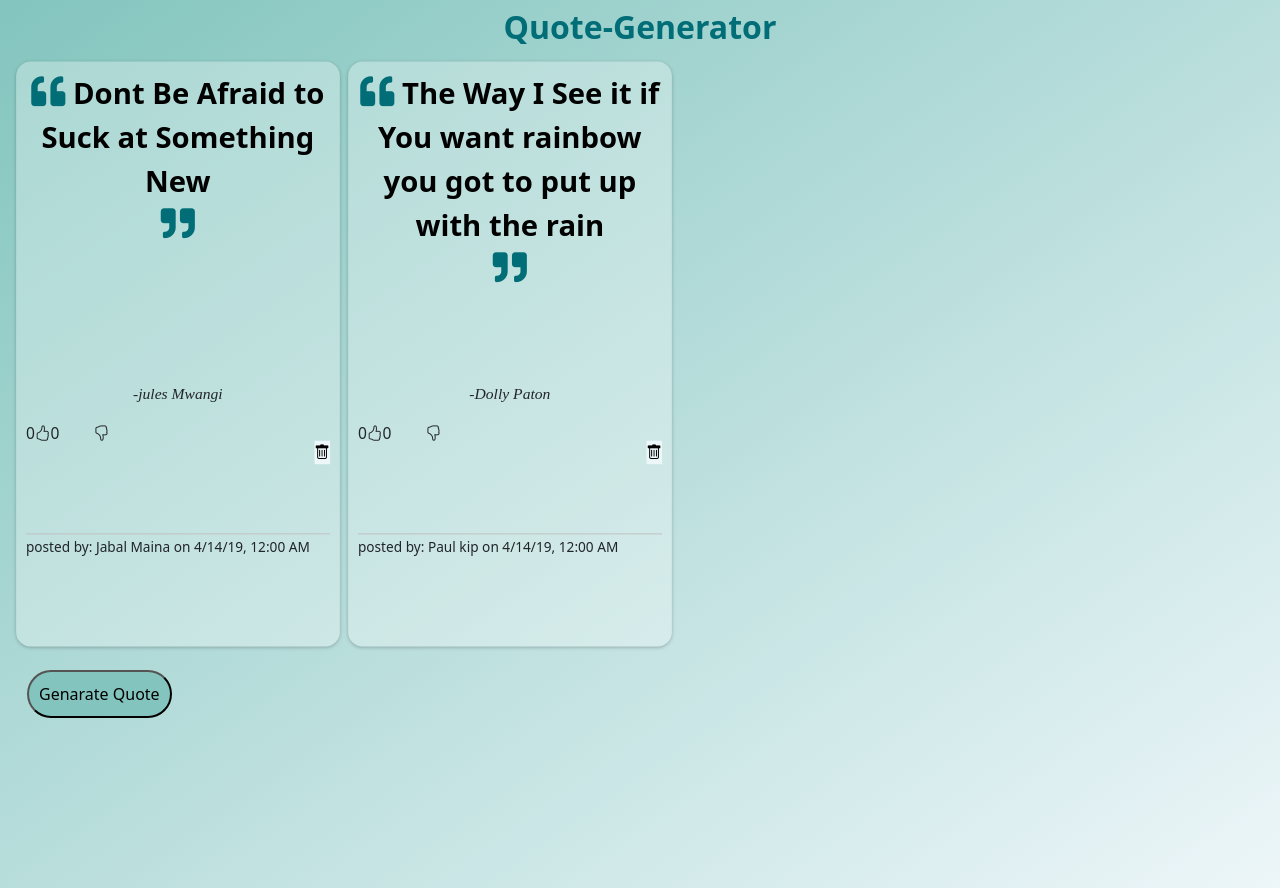
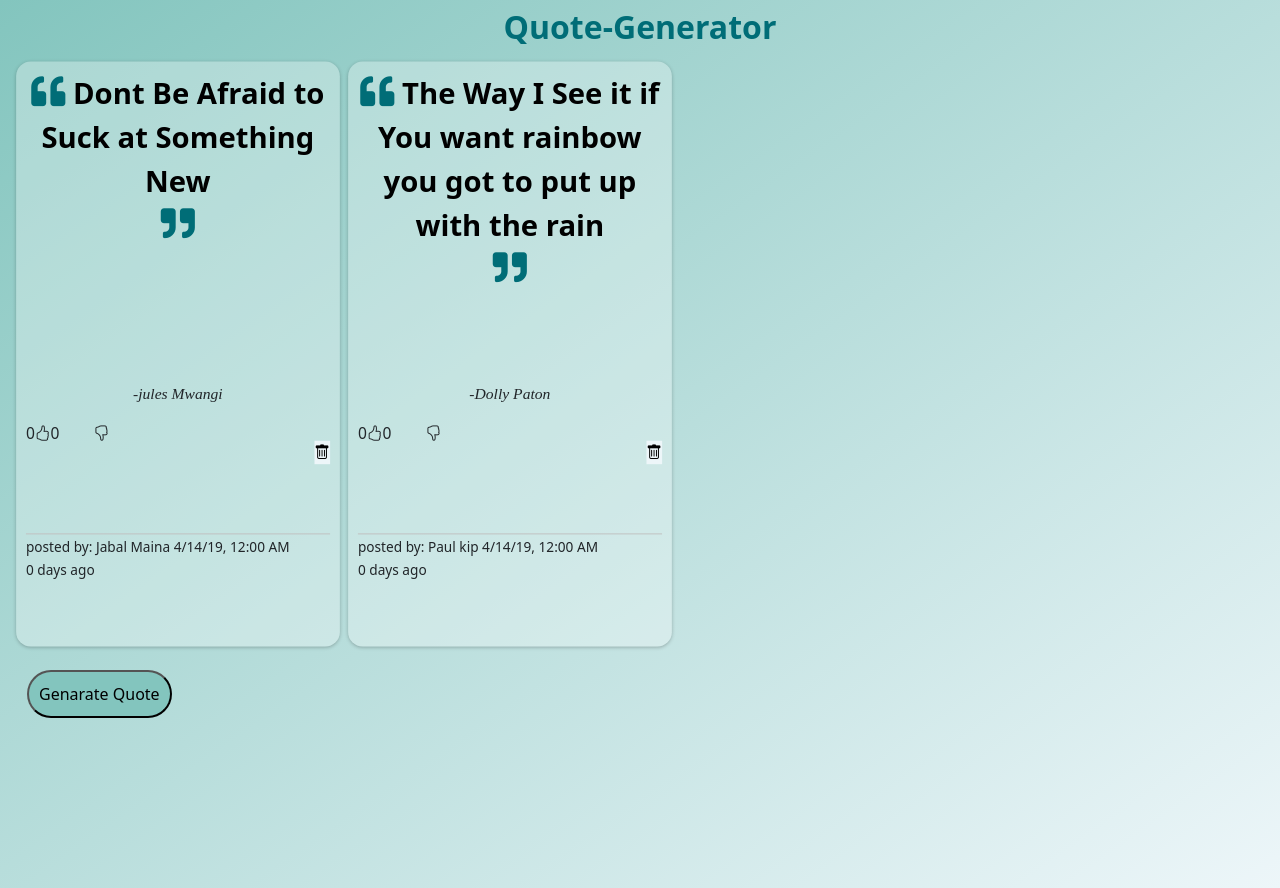
Before and after one commit to juliamwangi123/quote-redo, an Angular app: page / in a window 1280 px wide. Built offline with nearby package versions, Linux system fonts and the light colour scheme.

Commit message:
ft:calculate of days

```diff
--- a/src/app/quotes/quotes.component.html
+++ b/src/app/quotes/quotes.component.html
@@ -43,8 +43,7 @@
                         </div>
                        </div>
 
-                       <small> posted by: {{item.publisher}} on {{item.datePosted|date :'short'}} <br> </small>
-                       <!-- {{item.datePosted|dateCount :'short'}} days ago -->
+                       <small> posted by: {{item.publisher}} {{item.datePosted|date :'short'}}  <br> {{item.datePosted|dateCount }} days ago </small>
 
 
 
```
